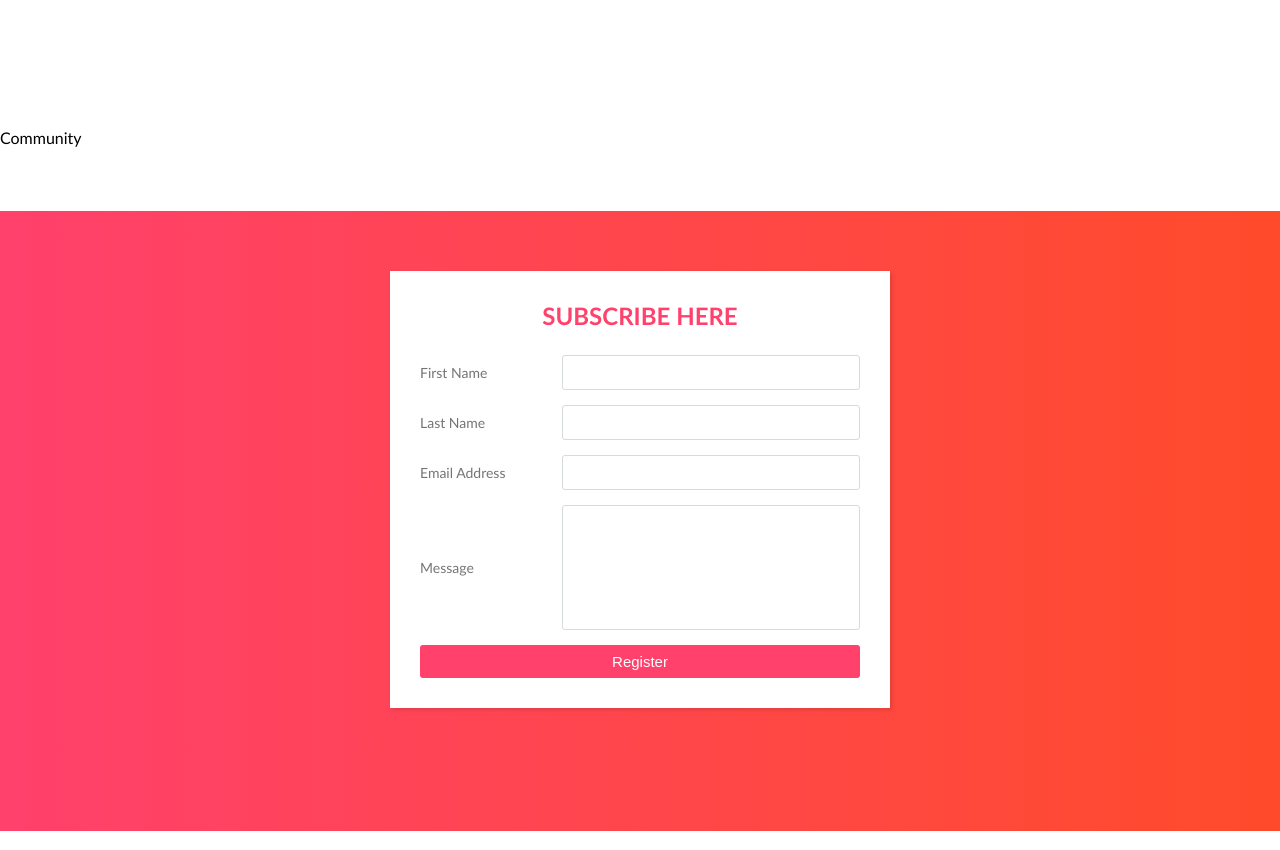
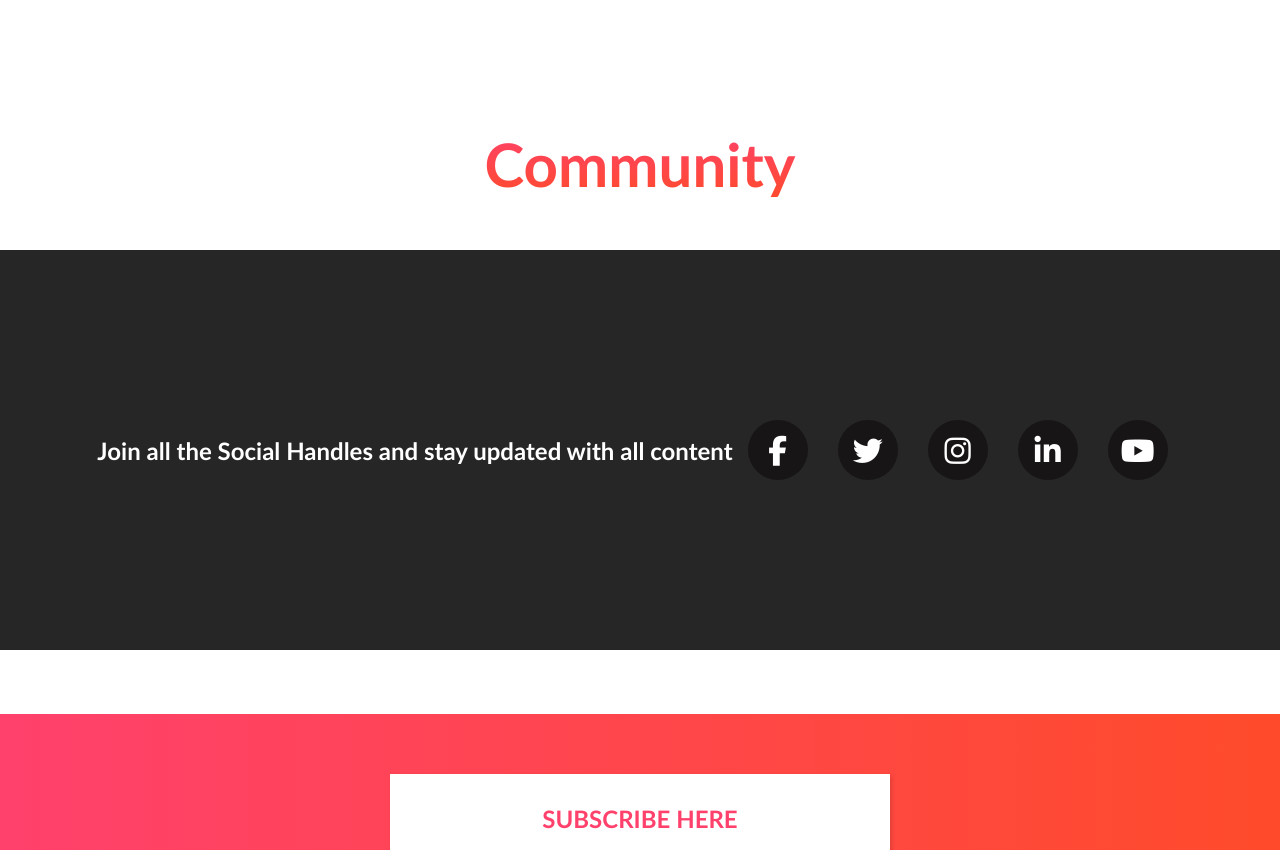
Before and after one commit to FlashTech-dev/WT-Project, a plain HTML site: page index.html in a window 1280 px wide. Shown: the part 1540-2390 px from the top of the page. Drawn offline with Linux system fonts and the light colour scheme.

Commit message:
Update index.html

```diff
--- a/index.html
+++ b/index.html
@@ -3,6 +3,7 @@
     <head>
         <title>Newsletter</title>
         <link rel="stylesheet" type="text/css" href="style.css">
+        <script src="https://kit.fontawesome.com/a076d05399.js"></script>
         <meta charset="UTF-8">
         <meta name="viewport" content="width=device-width, initial-scale=1.0">
     </head>
@@ -36,7 +37,7 @@
             <div id="middle">
                 <div class="container">
                     <div class="heading">
-                        <h1>Past Editions</h1>
+                        <h1>Editions</h1>
                     </div>
                     <div class="row">
                         <div class="card">
@@ -81,7 +82,22 @@
         </middle>
         <middledown>
             <div id="middle-down">
-                <p>Community</p>
+                <div class="heading">
+                    <h1>Community</h1>
+                </div>
+                <class class="comm-body">
+
+                    <h2>Join all the Social Handles and stay updated with all content</h2>
+
+                     <ul>
+                    <li><i class="fab fa-facebook-f"></i></li>
+                    <li><i class="fab fa-twitter"></i></li>
+                    <li><i class="fab fa-instagram"></i></li>
+                    <li><i class="fab fa-linkedin-in"></i></li>
+                    <li><i class="fab fa-youtube"></i></li>
+                    </ul>
+                </class>
+                </div>
             </div>
         </middledown>
         <middlelast>
```
